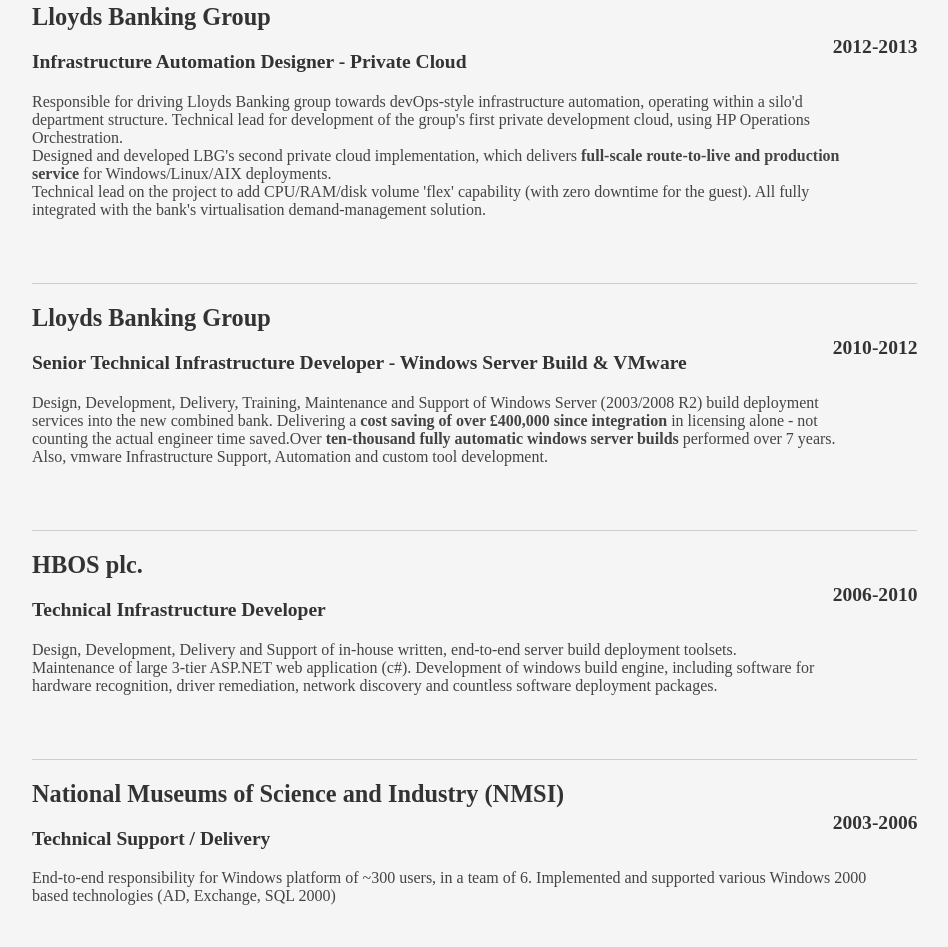
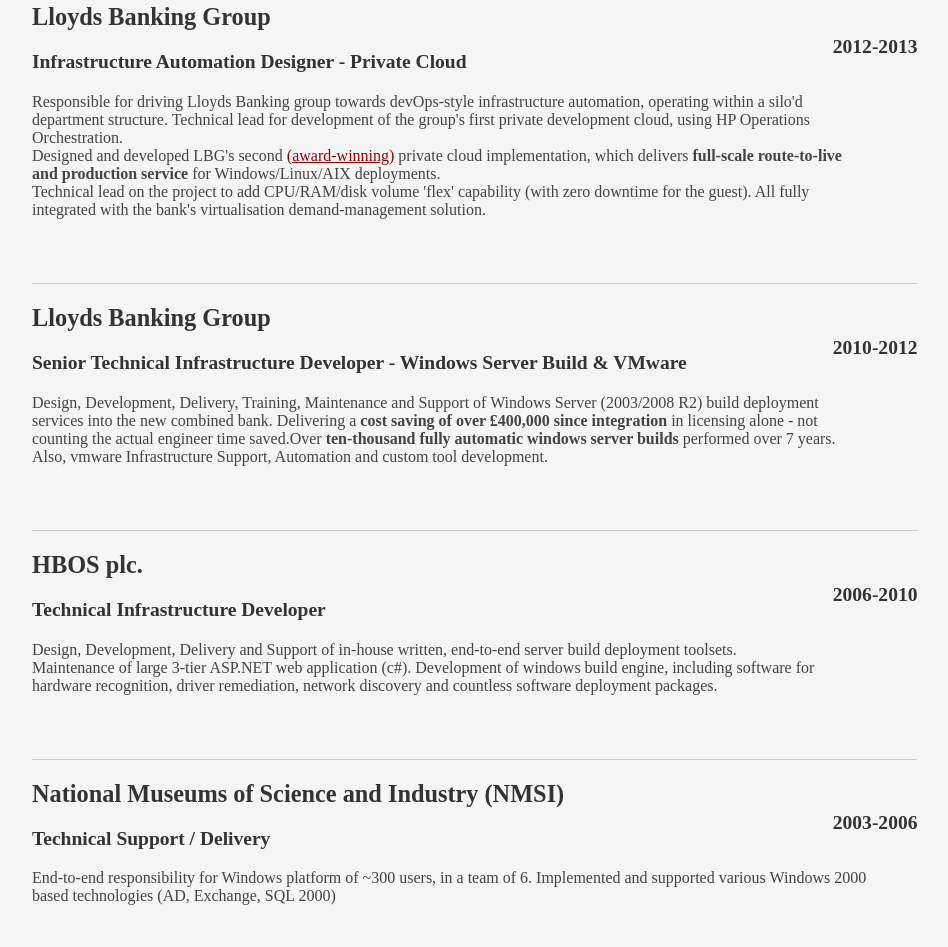
Before and after one commit to dayglo/dayglo.github.com, a plain HTML site: page resume.html in a window 1280 px wide. Shown: the part 1162-2109 px from the top of the page, without its empty margins (56-1004 px from the left). Drawn offline with Linux system fonts and the light colour scheme; a small style sheet from the web is missing; a web font is replaced by a local one.

Commit message:
Update resume.html
added link to industry award.

```diff
--- a/resume.html
+++ b/resume.html
@@ -113,7 +113,7 @@
 								<h3>Infrastructure Automation Designer - Private Cloud</h3>
 								<h4>2012-2013</h4>
 								<p>Responsible for driving Lloyds Banking group towards devOps-style infrastructure automation, operating within a silo'd department structure. Technical lead for development of the group's first private development cloud, using HP Operations Orchestration.</br>
-								Designed and developed LBG's second private cloud implementation, which delivers <strong>full-scale route-to-live and production service</strong> for Windows/Linux/AIX deployments. </br>Technical lead on the project to add CPU/RAM/disk volume 'flex' capability (with zero downtime for the guest). All fully integrated with the bank's virtualisation demand-management solution. </p>
+								Designed and developed LBG's second <a href="http://www.bankingtech.com/awards/awards-judged-categories/">(award-winning)</a> private cloud implementation, which delivers <strong>full-scale route-to-live and production service</strong> for Windows/Linux/AIX deployments. </br>Technical lead on the project to add CPU/RAM/disk volume 'flex' capability (with zero downtime for the guest). All fully integrated with the bank's virtualisation demand-management solution. </p>
 
 							</div>
 
```
